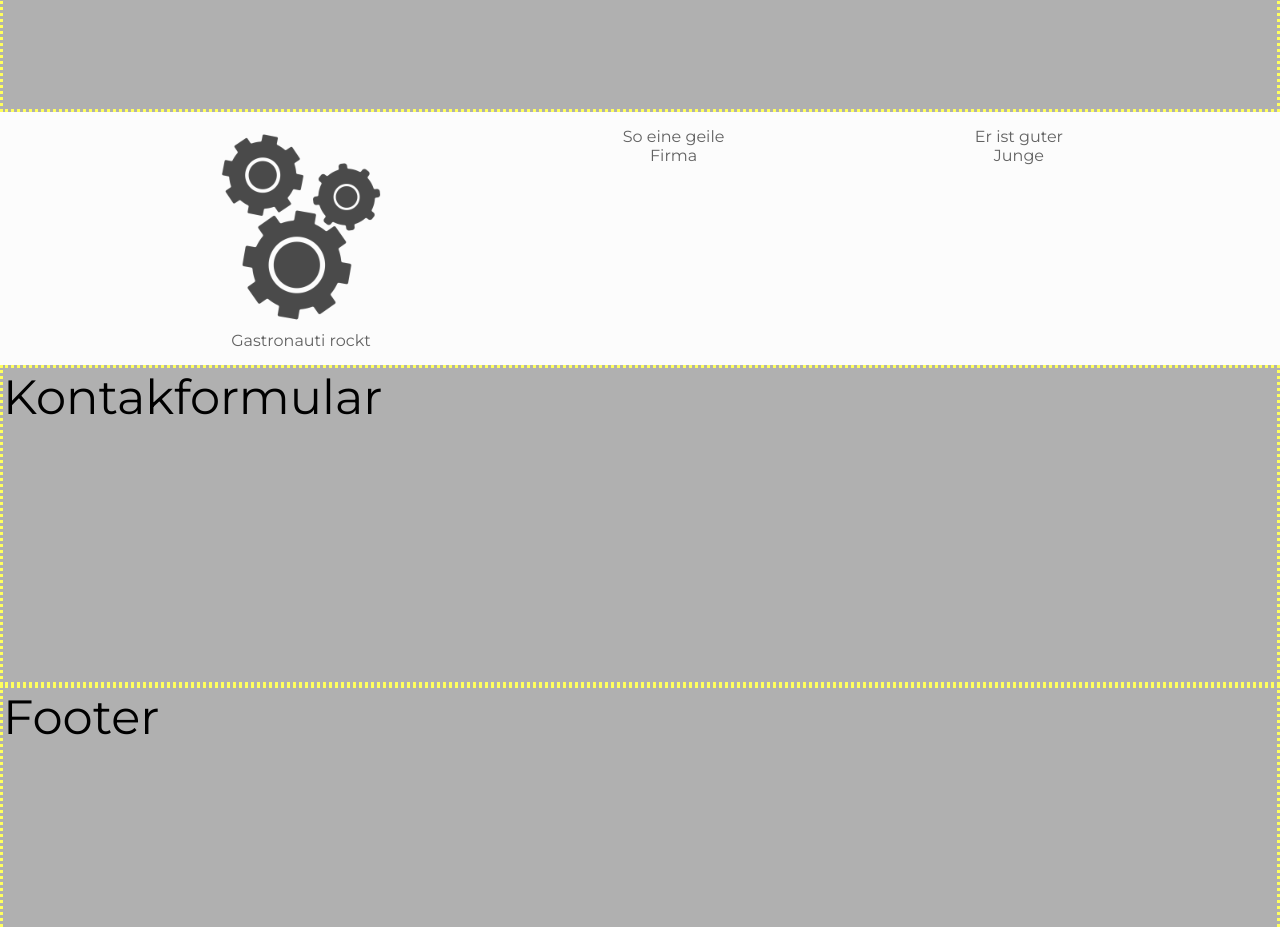
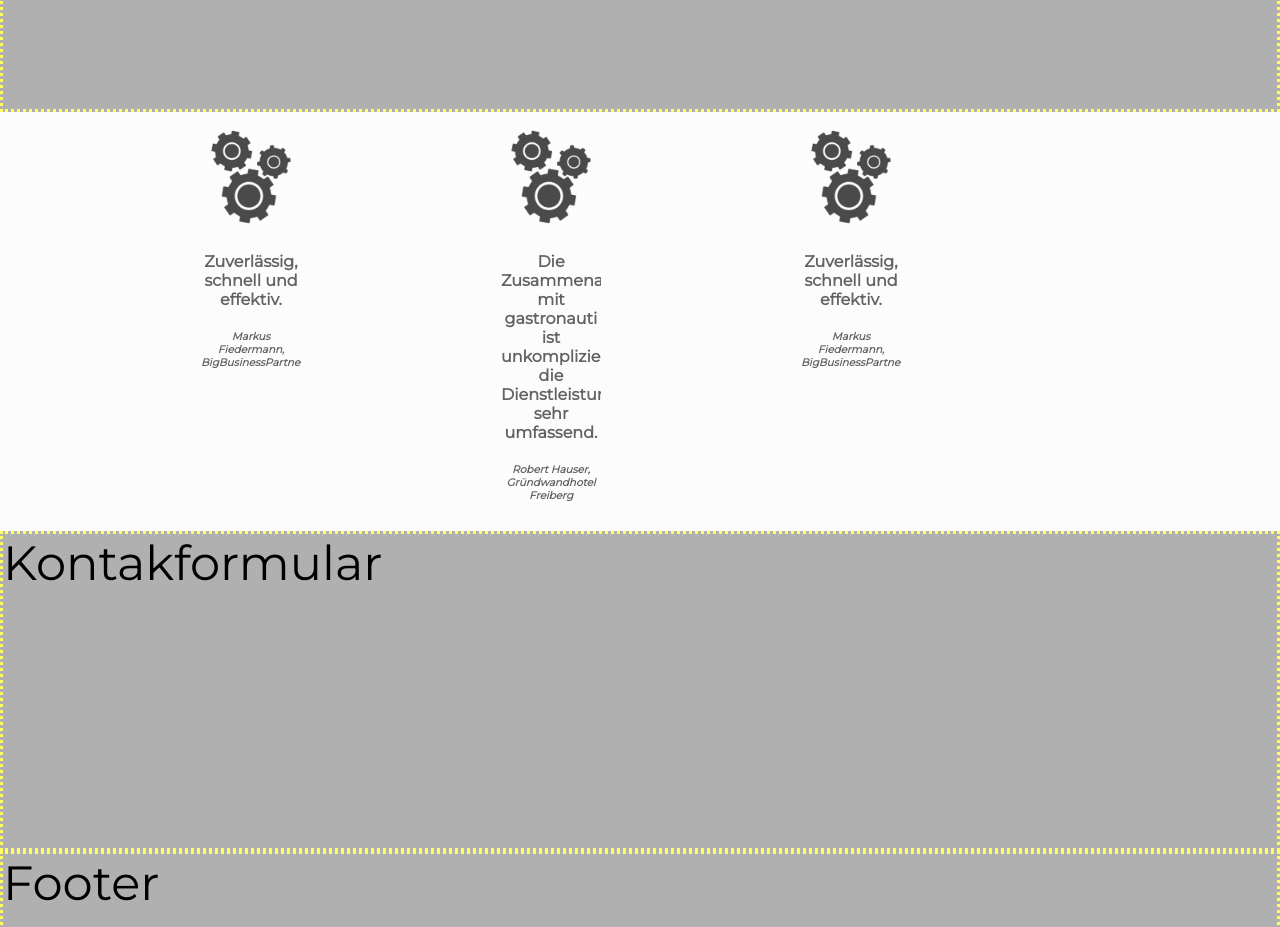
Before and after one commit to VictoriaStudios/gastronauti, a Next.js app: page / in a window 1280 px wide. Shown: the part 2060-2987 px from the top of the page. Built offline with nearby package versions, Linux system fonts and the light colour scheme; a web font is replaced by a local one.

Commit message:
Added a quote module for recommendations

```diff
--- a/components/Empfehlungen.js
+++ b/components/Empfehlungen.js
@@ -1,14 +1,15 @@
 import React from 'react'
 import { Card } from './Card'
 import Carousel from './Carousel'
+import Quote from './Quote'
 
 const Empfehlungen = (props) => {
   return (
     <div>
         <Carousel>
-            <Card width={400} src='/icon-cogs.png'>Gastronauti rockt</Card>
-            <Card>So eine geile Firma</Card>
-            <Card>Er ist guter Junge</Card>
+            <Card width={300} src='/icon-cogs.png'><Quote quote='Zuverlässig, schnell und effektiv.' author='Markus Fiedermann, BigBusinessPartner.com'/> </Card>
+            <Card width={300} src='/icon-cogs.png'><Quote quote='Die Zusammenarbeit mit gastronauti ist unkompliziert, die Dienstleistungen sehr umfassend.' author='Robert Hauser, Gründwandhotel Freiberg'/> </Card>
+            <Card width={300} src='/icon-cogs.png'><Quote quote='Zuverlässig, schnell und effektiv.' author='Markus Fiedermann, BigBusinessPartner.com'/> </Card>
         </Carousel>
     </div>
   )
--- /dev/null
+++ b/components/Quote.js
@@ -0,0 +1,14 @@
+import styles from '../styles/Quote.module.css'
+
+const Quote = (props) => {
+    return (
+        <>
+            <section className={styles.quoteWrapper}>
+                <h4 className={styles.quote}>{props.quote || ''}</h4>
+                <h4 className={styles.author}>{props.author || ''}</h4>
+            </section>
+        </>
+    )
+}
+
+export default Quote
--- /dev/null
+++ b/styles/Quote.module.css
@@ -0,0 +1,12 @@
+.quoteWrapper {
+    text-align: center;
+}
+
+.quote {
+    font-size: 1em;
+}
+
+.author{
+    font-size: .65em;
+    font-style: italic;
+}
```
